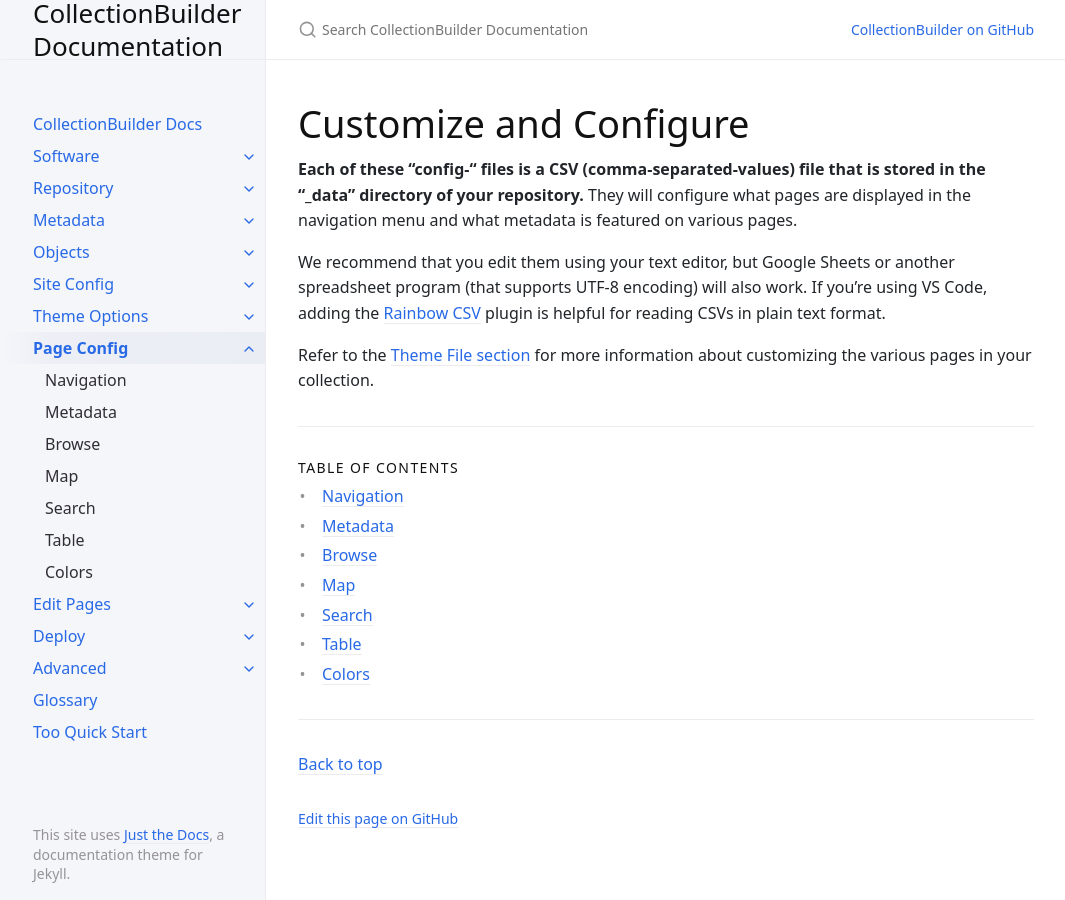
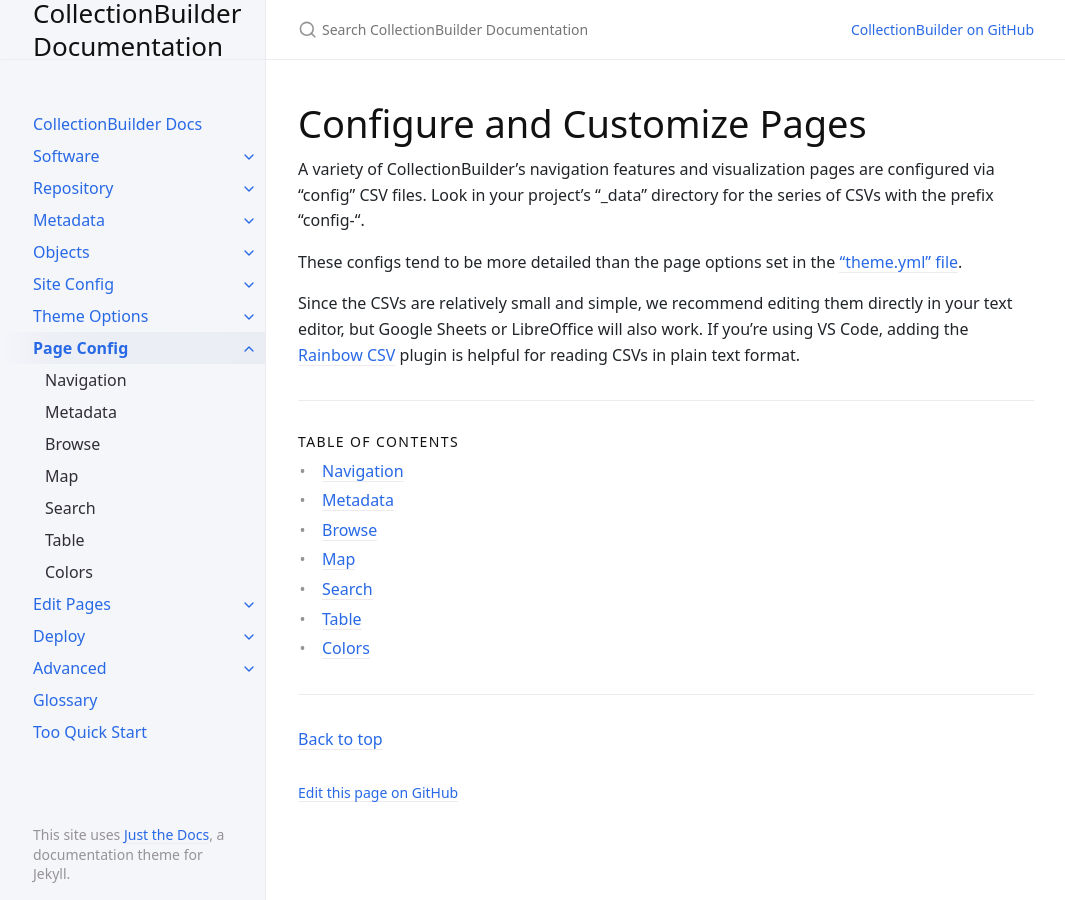
Before and after one commit to CollectionBuilder/cb-docs, a Jekyll site: the page built from docs/customization/index.md, in a window 1280 px wide. Shown: the whole page, without its empty margins (106-1171 px from the left). Built offline with Jekyll 4.4.1, drawn with Linux system fonts in a browser that asks for light colours.

Commit message:
tweaking page config

```diff
--- a/docs/customization/index.md
+++ b/docs/customization/index.md
@@ -4,12 +4,12 @@ has_children: true
 nav_order: 6
 ---
 
-# Customize and Configure
+# Configure and Customize Pages
 
-**Each of these "config-" files is a CSV (comma-separated-values) file that is stored in the "_data" directory of your repository.**
-They will configure what pages are displayed in the navigation menu and what metadata is featured on various pages.
+A variety of CollectionBuilder's navigation features and visualization pages are configured via "config" CSV files.
+Look in your project's "_data" directory for the series of CSVs with the prefix "config-".
 
-We recommend that you edit them using your text editor, but Google Sheets or another spreadsheet program (that supports UTF-8 encoding) will also work.
+These configs tend to be more detailed than the page options set in the ["theme.yml" file]({{ '/docs/theme/' | relative_url }}).
+
+Since the CSVs are relatively small and simple, we recommend editing them directly in your text editor, but Google Sheets or LibreOffice will also work.
 If you're using VS Code, adding the [Rainbow CSV](https://marketplace.visualstudio.com/items?itemName=mechatroner.rainbow-csv) plugin is helpful for reading CSVs in plain text format.
-
-Refer to the [Theme File section]({{ '/docs/theme/' | relative_url }}) for more information about customizing the various pages in your collection.
```
Also changed, not shown: docs/theme/browse.md (deleted, +0 -9 lines).
